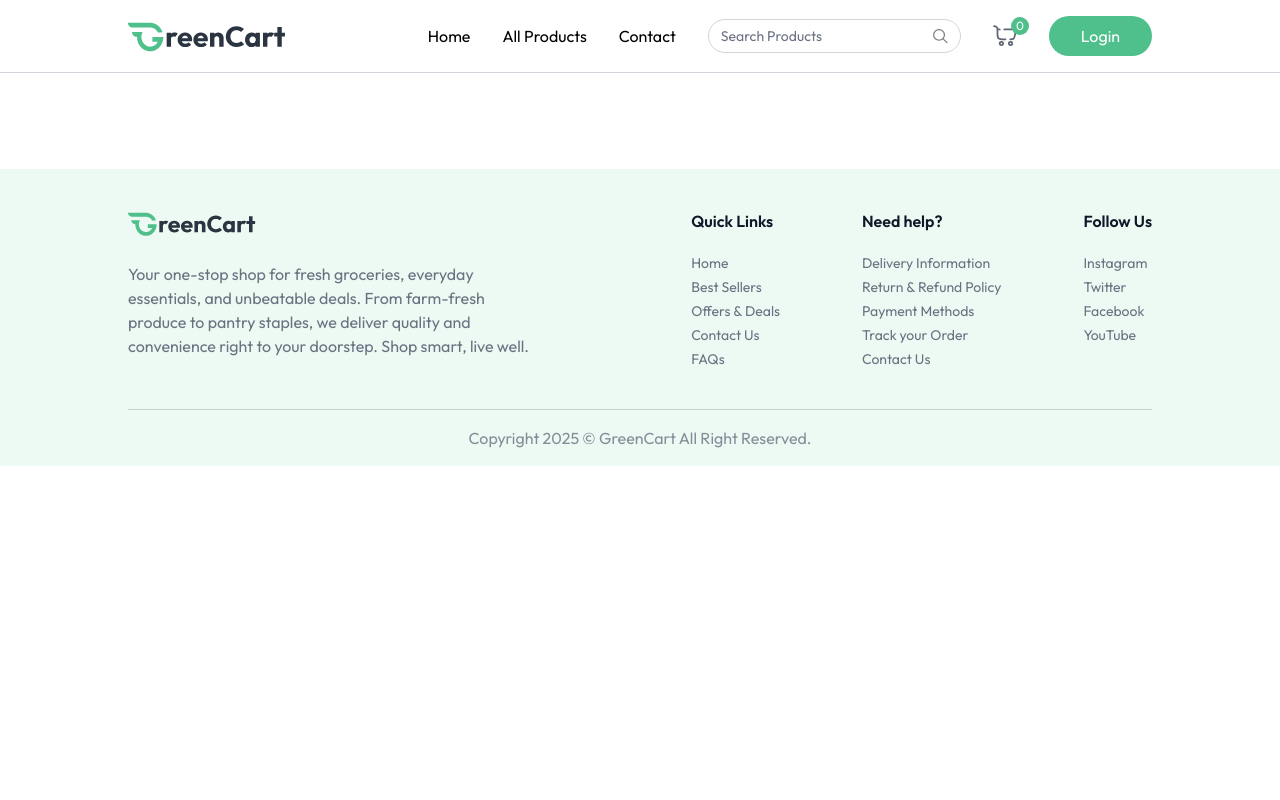
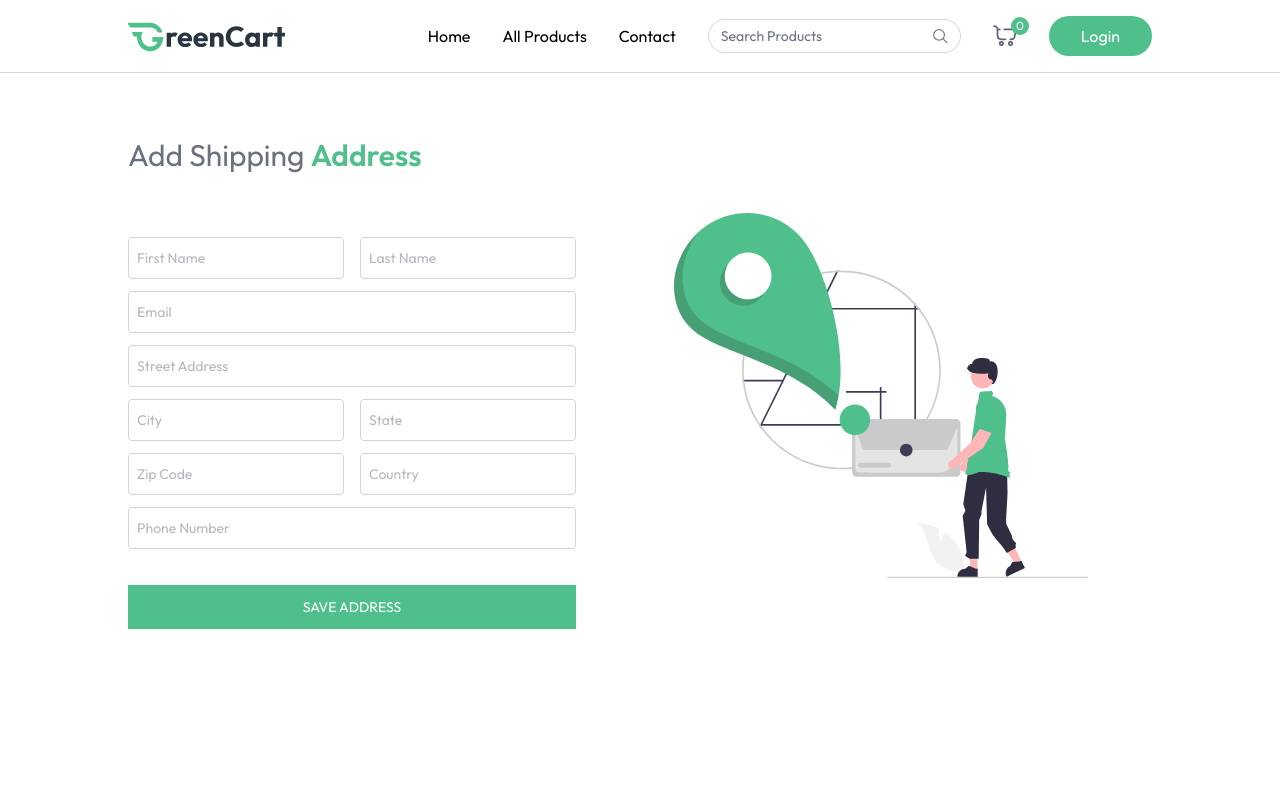
Before and after one commit to kaveeshahq/greencart, a React (Vite) app in the folder client/: page /add-address in a window 1280 px wide. Shown: the top 800 px of the page. Built offline with nearby package versions, Linux system fonts and the light colour scheme.

Commit message:
Create the Add Address Page

```diff
--- a/client/src/App.jsx
+++ b/client/src/App.jsx
@@ -9,6 +9,7 @@ import AllProducts from "./pages/AllProducts";
 import ProductCategory from "./pages/ProductCategory";
 import ProductDetails from "./pages/ProductDetails";
 import Cart from "./pages/Cart";
+import AddAddress from "./pages/AddAddress";
 const App = () => {
   const isSellerPath = useLocation().pathname.includes("seller");
   const { showUserLogin } = useAppContext();
@@ -26,6 +27,7 @@ const App = () => {
           <Route path="/products/:category" element={<ProductCategory />} />
           <Route path="/products/:category/:id" element={<ProductDetails />} />
           <Route path="/cart" element={<Cart />} />
+          <Route path="/add-address" element={<AddAddress />} />
         </Routes>
       </div>
       {!isSellerPath && <Footer />}
--- /dev/null
+++ b/client/src/pages/AddAddress.jsx
@@ -0,0 +1,141 @@
+import React, { useState } from "react";
+import { assets } from "../assets/assets";
+
+// Input Field Component
+const InputField = ({ type, placeholder, name, handleChange, address }) => (
+  <input
+    className="w-full px-2 py-2.5 border border-gray-500/30 rounded outline-none text-gray-500 focus:border-primary transition"
+    type={type}
+    placeholder={placeholder}
+    onChange={handleChange}
+    name={name}
+    value={address[name]}
+    required
+  />
+);
+
+const AddAddress = () => {
+  const [address, setAddress] = useState({
+    firstName: "",
+    lastName: "",
+    email: "",
+    street: "",
+    city: "",
+    state: "",
+    country: "",
+    zipCode: "",
+    phone: "",
+  });
+
+  const handleChange = async (e) => {
+    const { name, value } = e.target;
+
+    setAddress((prevAddress) => ({
+      ...prevAddress,
+      [name]: value,
+    }));
+  };
+
+  const onSubmitHandler = async (e) => {
+    e.preventDefault();
+  };
+  return (
+    <div className="mt-16 pb-16">
+      <p className="text-2xl md:text-3xl text-gray-500">
+        Add Shipping <span className="font-semibold text-primary">Address</span>
+      </p>
+
+      <div className="flex flex-col-reverse md:flex-row justify-between mt-10">
+        <div className="flex-1 max-w-md">
+          <form onSubmit={onSubmitHandler} className="space-y-3 mt-6 text-sm">
+            <div className="grid grid-cols-2 gap-4">
+              <InputField
+                handleChange={handleChange}
+                address={address}
+                name="firstName"
+                type="text"
+                placeholder="First Name"
+              />
+              <InputField
+                handleChange={handleChange}
+                address={address}
+                name="lastName"
+                type="text"
+                placeholder="Last Name"
+              />
+            </div>
+            <InputField
+              handleChange={handleChange}
+              address={address}
+              name="email"
+              type="email"
+              placeholder="Email"
+            />
+            <InputField
+              handleChange={handleChange}
+              address={address}
+              name="street"
+              type="text"
+              placeholder="Street Address"
+            />
+
+            <div className="grid grid-cols-2 gap-4">
+              <InputField
+                handleChange={handleChange}
+                address={address}
+                name="city"
+                type="text"
+                placeholder="City"
+              />
+
+              <InputField
+                handleChange={handleChange}
+                address={address}
+                name="state"
+                type="text"
+                placeholder="State"
+              />
+            </div>
+
+            <div className="grid grid-cols-2 gap-4">
+              <InputField
+                handleChange={handleChange}
+                address={address}
+                name="zipcode"
+                type="number"
+                placeholder="Zip Code"
+              />
+
+              <InputField
+                handleChange={handleChange}
+                address={address}
+                name="country"
+                type="text"
+                placeholder="Country"
+              />
+            </div>
+
+            <InputField
+              handleChange={handleChange}
+              address={address}
+              name="phone"
+              type="tel"
+              placeholder="Phone Number"
+            />
+
+            <button className="w-full mt-6 bg-primary text-white py-3 hover:bg-primary-dull transition cursor-pointer uppercase">
+              Save Address
+            </button>
+          </form>
+        </div>
+        <img
+          src={assets.add_address_iamge}
+          alt="addadress"
+          className="md:mr-16 mb-16 md:mt-0"
+        />
+      </div>
+    </div>
+  );
+};
+
+export default AddAddress;
```
